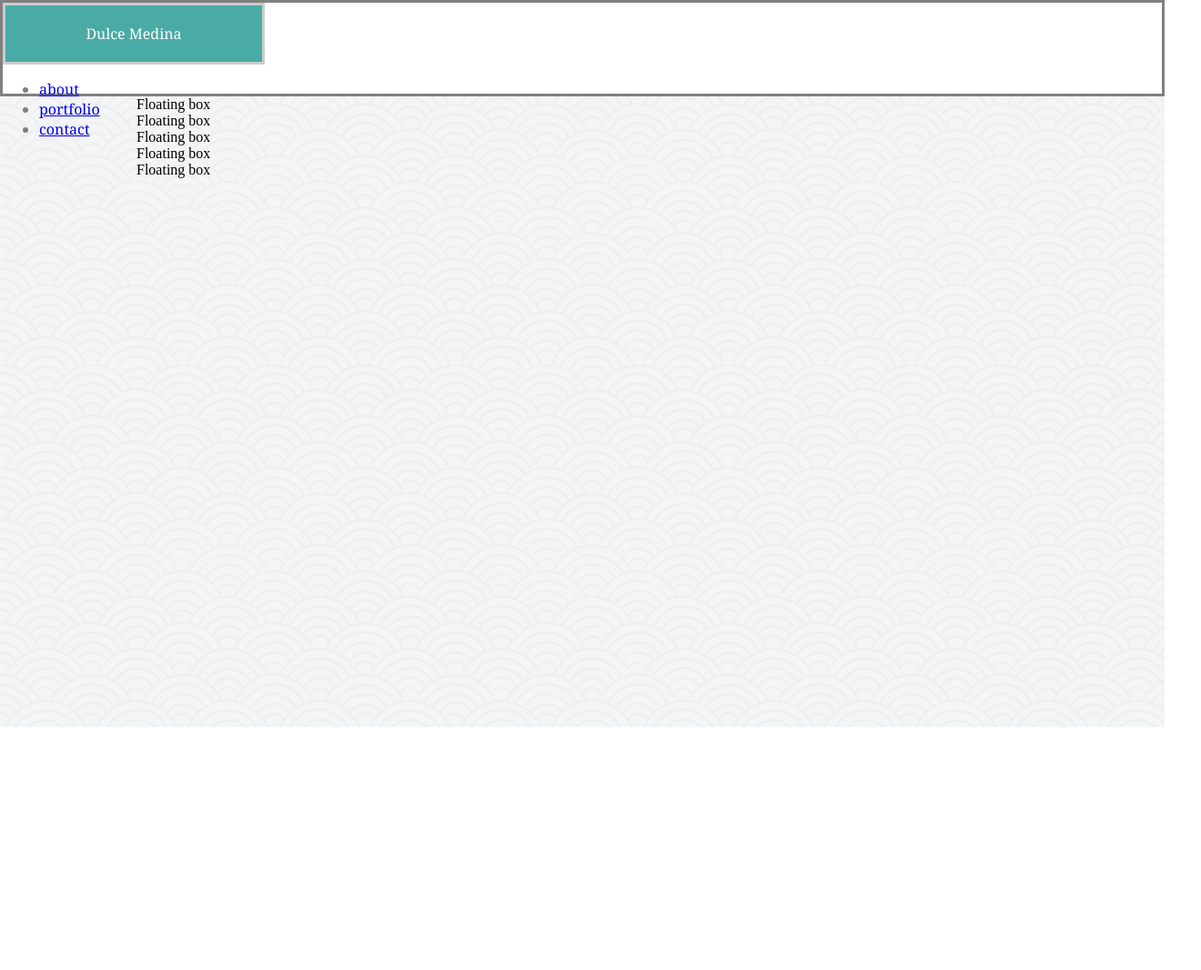
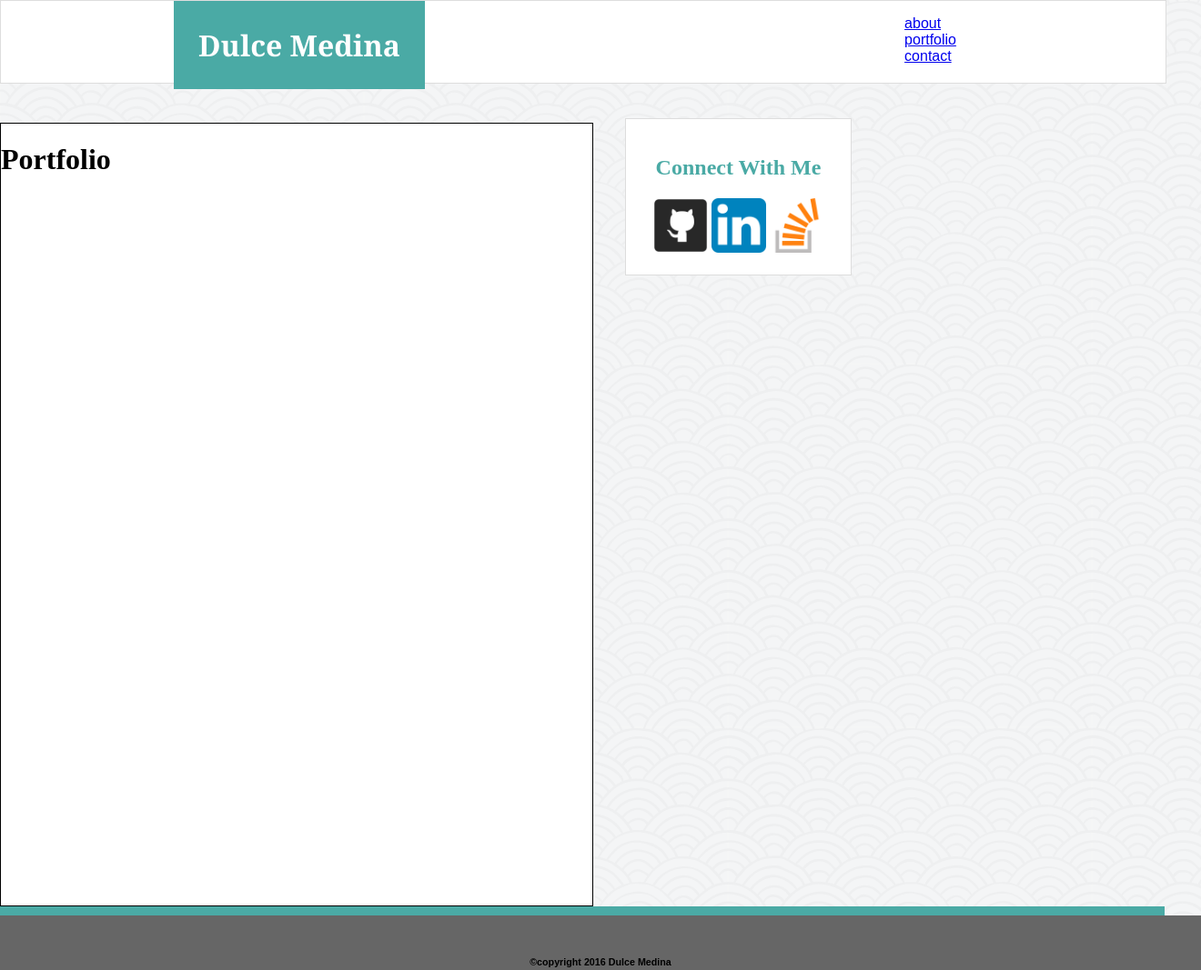
Before and after one commit to DulceM88/Basic-Portfolio, a plain HTML site: page portfolio.html in a window 1280 px wide. Shown: the whole page at 91% size, 1320 px wide, since content can reach past the window. Before the commit the page ends 800 px from the top, so only its background shows below. Drawn offline with Linux system fonts and the light colour scheme; files whose address does not match are found by name.

Commit message:
add content to portfolio.html,index.html complete

```diff
--- a/assets/css/style2.css
+++ b/assets/css/style2.css
@@ -18,15 +18,26 @@ body{
 	font-family: 'Georgia', Times, Times New Roman, serif;
 	float:left;
 	background:#4aaaa5;
+	color:#ffffff;
 	position:relative;
 	bottom:21px;
 	padding:27px;
+	margin-left:190px;
 }
 #navLinks{
 	font-family:'Arial', 'Helvetica Neue', Helvetica, sans-serif;
 	float:right;
+	margin-right:230px;
+	list-style-type:none;
 }
-
+#aboutMe{
+	margin-left:30px;
+	margin-right:40px;
+	padding-bottom:35px;
+	border-bottom-style:solid;
+	border-bottom-color:#dddddd;
+	color:#4aaaa5;
+}
 
 
 .indexAbout{
@@ -37,7 +48,7 @@ body{
 	height:478px;
 	background:#ffffff;
 	float:left;
-	margin-left:150px;
+	margin-left:190px;
 	margin-top:130px;
 	margin-bottom:40px;
 
@@ -47,9 +58,24 @@ body{
 	width:150px;
 	padding:20px;
 	float:left;
+	margin-left:10px;
 }
 p{
-	font-family:'Arial', 'Helvetica Neue', Helvetica, sans-serif;;
+	font-family:'Arial', 'Helvetica Neue', Helvetica, sans-serif;
+	line-height:2.0;
+	margin-left:30px;
+	margin-right:35px;
+}
+
+.portfolioBlock{
+	background:#ffffff;
+	border-style:solid;
+	border-color:block;
+	border-width:thin;
+	height:860px;
+	width:650px;
+	float:left;
+	margin-top:135px;
 }
 
 .icons{
@@ -61,12 +87,13 @@ aside{
 	border-width:thin;
 	border-color:#dddddd;
 	background:#ffffff;
-	width:270px;
+	color:#4aaaa5;
+	width:207px;
 	padding:20px;
 	text-align:center;
 	float:left;
 	margin-top:130px;
-	margin-left:41px;
+	margin-left:35px;
 }
 .bottomBorder{
 	background:#4aaaa5;
--- a/portfolio.html
+++ b/portfolio.html
@@ -1,26 +1,48 @@
 <!DOCTYPE html>
 <html>
+
 <head>
-	<title> Dulce Medina</title>
-	<meta charset="UTF-8">
-	<link rel="stylesheet" href="assets\css\style.css">
-</head>
-<body>
-<nav class="navBarWrapper">
-	<div id="nameBlock"> Dulce Medina </div>
-	<ul>
-		<li><a href="#">about</a></li>
-		<li><a href="#">portfolio</a></li>
-		<li><a href="#">contact</a></li>
-	</ul>
+    <meta charset="UTF-8">
+    <title> Dulce Medina</title>
+    	<link rel="stylesheet" href="assets\css\style2.css">
 
-</nav>
+    <head>
 
-<div class="PortfolioItem">Floating box</div>
-<div class="PortfolioItem">Floating box</div>
-<div class="PortfolioItem">Floating box</div>
-<div class="PortfolioItem">Floating box</div>
-<div class="PortfolioItem">Floating box</div>
+        <body>
 
-</body>
+            <header id="navBarWrapper">
+                <h1 id="navNameBox"> Dulce Medina </h1>
+                <ul id="navLinks">
+                    <li><a href="#">about</a>
+                    </li>
+                    <li><a href="#">portfolio</a>
+                    </li>
+                    <li><a href="#">contact</a>
+                    </li>
+                </ul>
+
+            </header>
+
+            <div class="portfolioBlock">
+
+                <h1 id= "portfolioItems"> Portfolio </h1>
+
+
+            </div>
+
+            <aside>
+                <h2>Connect With Me</h2>
+                <img class="icons" src="assets/images/github.png">
+                <img class="icons" src="assets/images/linkedin.png">
+                <img class="icons" src="assets/images/stackover.png">
+            </aside>
+
+
+			<div class="bottomBorder"></div>
+            <footer>
+                <h6> &copy;copyright 2016 Dulce Medina</h6>
+            </footer>
+
+        </body>
+
 </html>
```
Also changed, not shown: index-2.html (+1 -1 lines).
